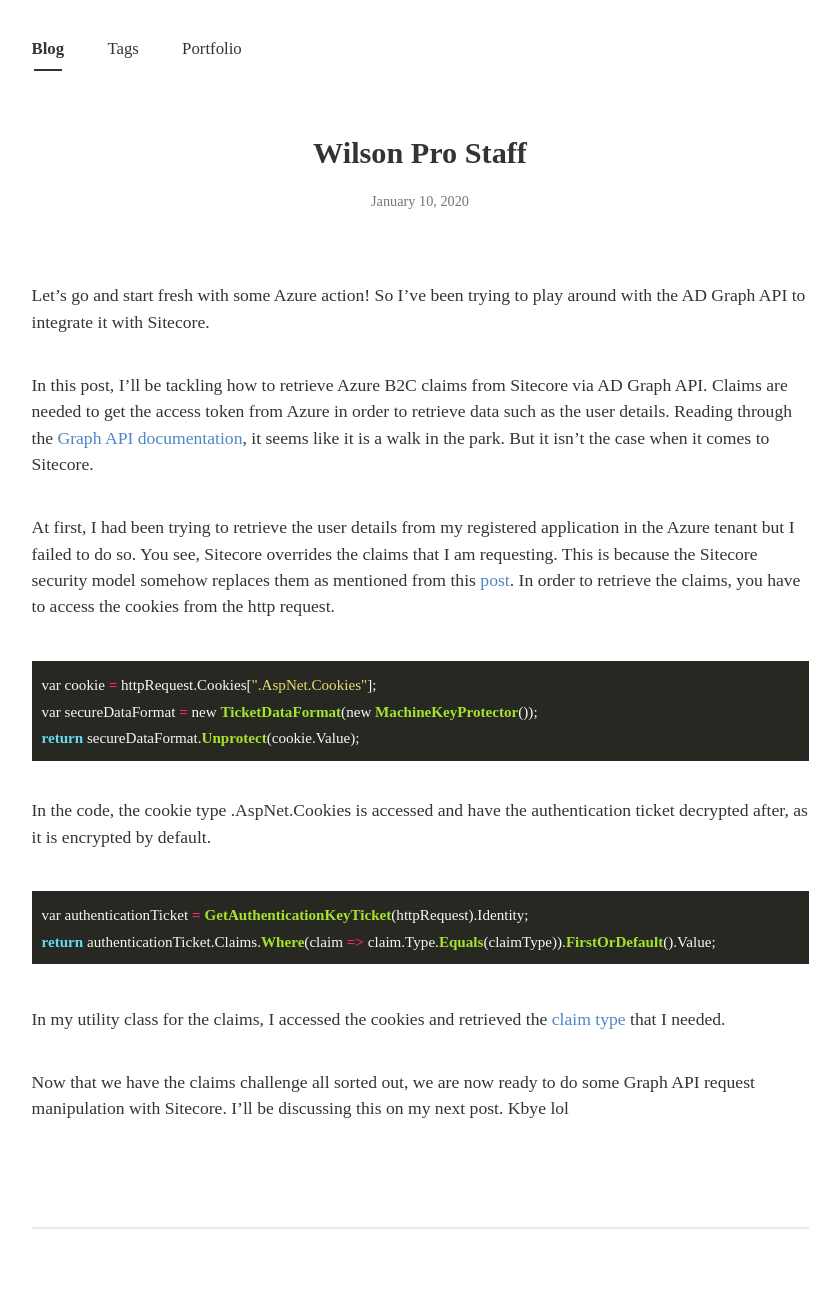
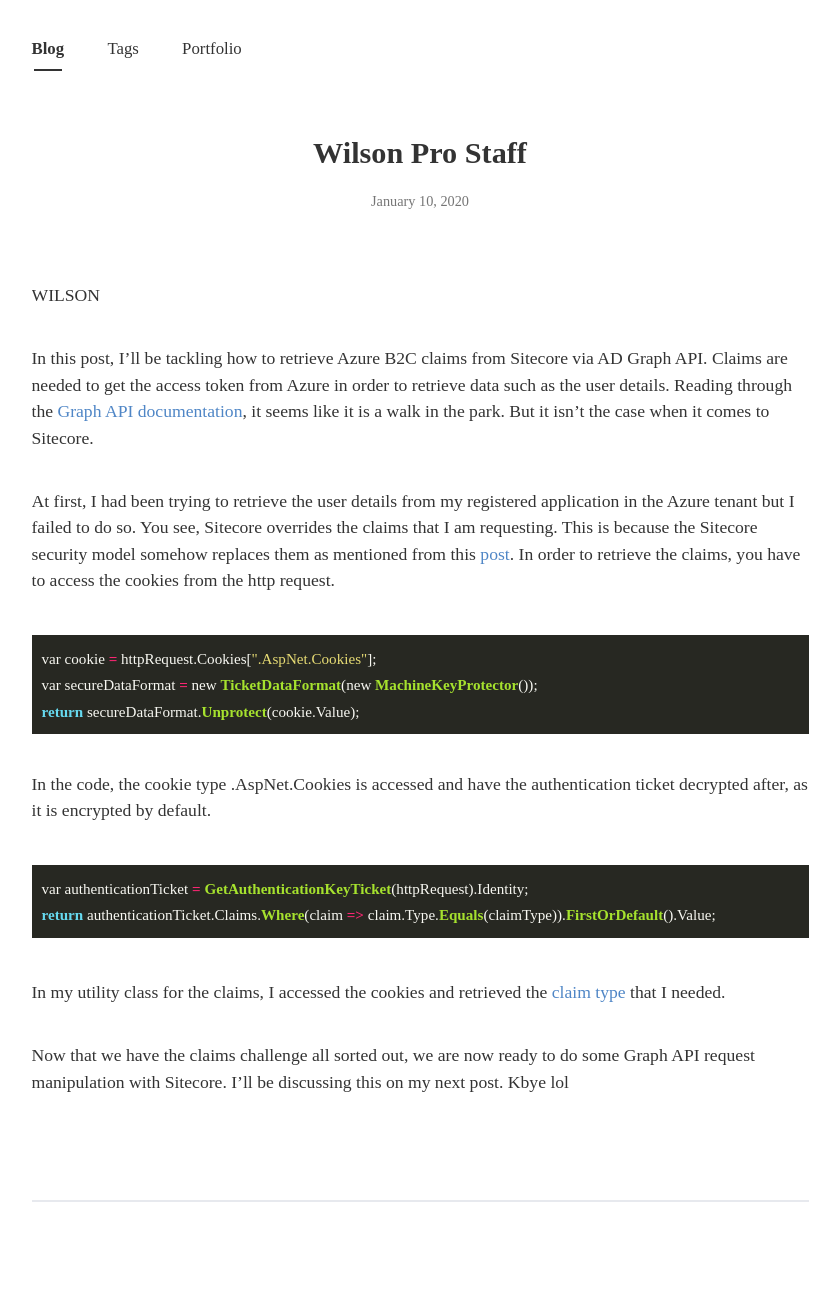
Before and after one commit to bonasfvck/racketlauncher, a Jekyll site: the page built from _posts/2020-01-10-retrieving-claims-azure-graph-sitecore.md, in a window 1280 px wide. Shown: the whole page, without its empty margins (220-1060 px from the left). Built offline with Jekyll 4.4.1, drawn with Linux system fonts in a browser that asks for light colours; nearby versions of some CDN libraries; some web fonts are replaced; comment, search, counter and statistics services are not loaded; after the commit the page ends 1262 px from its top, so only the background shows below that.

Commit message:
Update 2020-01-10-retrieving-claims-azure-graph-sitecore.md

```diff
--- a/_posts/2020-01-10-retrieving-claims-azure-graph-sitecore.md
+++ b/_posts/2020-01-10-retrieving-claims-azure-graph-sitecore.md
@@ -7,7 +7,8 @@ author: Bon
 comments : True
 ---
 
-Let's go and start fresh with some Azure action! So I've been trying to play around with the AD Graph API to integrate it with Sitecore.
+WILSON
+
 
 <br>
 
```
